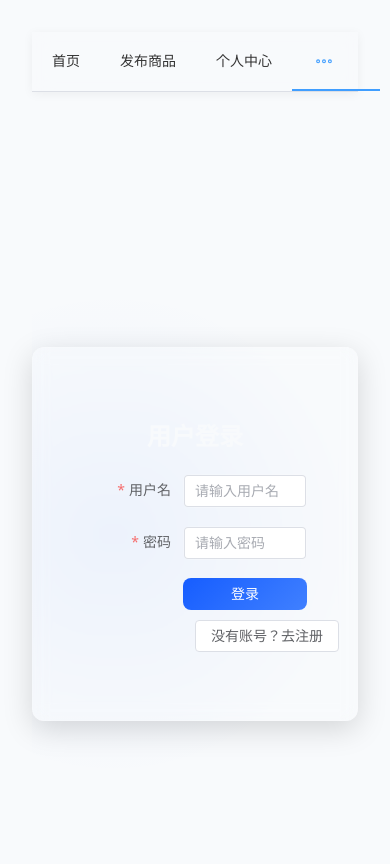
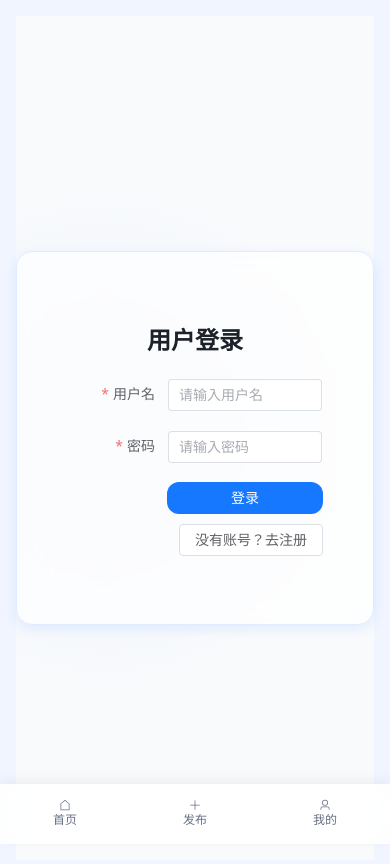
Before and after one commit to RiverXue/SecondhandSystem, a Vue app in the folder secondhand_frontend/: page /login in a window 390 px wide. Shown: the top 864 px of the page. Built offline with nearby package versions, Linux system fonts and the light colour scheme.

Commit message:
1.进一步优化UI，提升流畅度以及商品卡片的交互体验。2.修复留言模块用户ID不显示的BUG。

```diff
--- a/secondhand_frontend/src/App.vue
+++ b/secondhand_frontend/src/App.vue
@@ -1,6 +1,7 @@
 <template>
   <div class="app-container">
-    <Navbar />
+    <Navbar v-if="!isMobile" />
+    <BottomNavbar v-else />
     <transition name="glass-fade">
       <router-view/>
     </transition>
@@ -8,7 +9,23 @@
 </template>
 
 <script lang="ts" setup>
+import { ref, onMounted, onUnmounted } from 'vue';
 import Navbar from "./components/Navbar.vue"
+import BottomNavbar from "./components/BottomNavbar.vue"
+
+const isMobile = ref(window.innerWidth < 768);
+
+const handleResize = () => {
+  isMobile.value = window.innerWidth < 768;
+};
+
+onMounted(() => {
+  window.addEventListener('resize', handleResize);
+});
+
+onUnmounted(() => {
+  window.removeEventListener('resize', handleResize);
+});
 </script>
 
 <style scoped>
--- /dev/null
+++ b/secondhand_frontend/src/components/BottomNavbar.vue
@@ -0,0 +1,70 @@
+<template>
+  <div class="bottom-nav glass-nav">
+    <div class="nav-items">
+      <router-link class="nav-item" to="/">
+        <el-icon>
+          <Home/>
+        </el-icon>
+        <span>首页</span>
+      </router-link>
+      <router-link class="nav-item" to="/publish">
+        <el-icon>
+          <Plus/>
+        </el-icon>
+        <span>发布</span>
+      </router-link>
+      <router-link class="nav-item" to="/user-center">
+        <el-icon>
+          <User/>
+        </el-icon>
+        <span>我的</span>
+      </router-link>
+    </div>
+  </div>
+</template>
+
+<script lang="ts" setup>
+import {ElIcon} from 'element-plus';
+import { House as Home, Plus, User } from '@element-plus/icons-vue';
+import {RouterLink} from 'vue-router';
+</script>
+
+<style scoped>
+.bottom-nav {
+  position: fixed;
+  bottom: 0;
+  left: 0;
+  right: 0;
+  height: 60px;
+  background: rgba(255, 255, 255, 0.9);
+  backdrop-filter: blur(16px);
+  box-shadow: 0 -4px 12px rgba(0, 0, 0, 0.05);
+  z-index: 100;
+}
+
+.nav-items {
+  display: flex;
+  justify-content: space-around;
+  height: 100%;
+  align-items: center;
+}
+
+.nav-item {
+  display: flex;
+  flex-direction: column;
+  align-items: center;
+  color: var(--text-secondary);
+  text-decoration: none;
+  font-size: 12px;
+  padding: 5px 0;
+}
+
+.nav-item.router-link-exact-active {
+  color: var(--primary-blue);
+}
+
+.nav-item el-icon {
+  font-size: 20px;
+  margin-bottom: 2px;
+}
+</style>
--- a/secondhand_frontend/src/components/MessageBoard.vue
+++ b/secondhand_frontend/src/components/MessageBoard.vue
@@ -145,8 +145,11 @@ const handleReplySent = async () => {
 
 .detail-card {
   padding: 20px;
-  box-shadow: 0 2px 12px rgba(0, 0, 0, 0.05);
-  border-radius: 8px;
+  background: var(--glass-bg);
+  backdrop-filter: blur(16px);
+  border: var(--glass-border);
+  box-shadow: var(--glass-shadow);
+  border-radius: 16px;
   margin-bottom: 30px;
 }
 
@@ -162,7 +165,7 @@ const handleReplySent = async () => {
 .board-title {
   font-size: 18px;
   font-weight: 600;
-  color: #333;
+  color: var(--text-primary);
   margin: 0;
 }
 
@@ -174,7 +177,7 @@ const handleReplySent = async () => {
 
 .stats-item {
   font-size: 14px;
-  color: #606266;
+  color: var(--text-secondary);
 }
 
 .divider {
--- a/secondhand_frontend/src/components/MessageItem.vue
+++ b/secondhand_frontend/src/components/MessageItem.vue
@@ -5,7 +5,7 @@
     </el-avatar>
     <div class="message-content-wrapper">
       <div class="message-header">
-        <span class="username">{{ message.username }}</span>
+        <span class="username">ID: {{ message.userId }}</span>
         <span class="create-time">{{ formatDate(message.createTime) }}</span>
       </div>
       <div class="message-bubble">{{ message.content }}</div>
@@ -52,6 +52,7 @@ import {ElAvatar, ElButton, ElMessage} from 'element-plus';
 // 定义留言数据类型
 interface Message {
   id: number;
+  userId: number;
   username: string;
   userAvatar: string | null;
   content: string;
--- a/secondhand_frontend/src/components/Navbar.vue
+++ b/secondhand_frontend/src/components/Navbar.vue
@@ -10,10 +10,24 @@
 </template>
 
 <script lang="ts" setup>
-import {computed} from 'vue';
+import {computed, onMounted, onUnmounted, ref} from 'vue';
 import {useRouter} from 'vue-router';
 import {useUserStore} from '../store/user';
 import {ElMessage} from 'element-plus';
+
+const isScrolled = ref(false);
+
+const handleScroll = () => {
+  isScrolled.value = window.scrollY > 10;
+};
+
+onMounted(() => {
+  window.addEventListener('scroll', handleScroll);
+});
+
+onUnmounted(() => {
+  window.removeEventListener('scroll', handleScroll);
+});
 
 const router = useRouter();
 const userStore = useUserStore();
@@ -44,11 +58,20 @@ const handleLogout = async () => {
 }
 
 .glass-nav {
-  background: rgba(248, 250, 252, 0.85);
-  backdrop-filter: blur(10px);
-  border-bottom: 1px solid rgba(220, 220, 220, 0.3);
-  box-shadow: 0 2px 10px rgba(0, 0, 0, 0.05);
-  color: #333333;
+  position: sticky;
+  top: 0;
+  z-index: 100;
+  background: rgba(255,255,255,0.8);
+  backdrop-filter: blur(16px);
+  border-bottom: var(--glass-border);
+  box-shadow: 0 4px 12px rgba(22,119,255,0.1), 0 1px 0 rgba(22,119,255,0.1) inset;
+  color: var(--text-primary);
+  border-radius: 16px 16px 0 0;
+  transition: background 0.3s ease;
+}
+
+.glass-nav.scrolled {
+  background: rgba(255,255,255,0.95);
 }
 
 .el-menu-item {
@@ -70,7 +93,7 @@ const handleLogout = async () => {
 }
 
 .el-menu-item.is-active {
-  border-bottom: 2px solid #9D4EDD;
-  color: #fff;
+  border-bottom: 2px solid var(--primary-blue);
+  color: var(--primary-blue);
 }
 </style>
--- a/secondhand_frontend/src/pages/Login.vue
+++ b/secondhand_frontend/src/pages/Login.vue
@@ -83,17 +83,17 @@ const goToRegister = () => {
 .login-card {
   width: 400px;
   padding: 30px;
-  border-radius: 12px;
-  border: 1px solid rgba(255, 255, 255, 0.1);
-  background: rgba(255, 255, 255, 0.05);
-  backdrop-filter: blur(8px);
-  box-shadow: 0 8px 30px rgba(0, 0, 0, 0.15);
+  border-radius: 16px;
+  border: var(--glass-border);
+  background: var(--glass-bg);
+  backdrop-filter: blur(16px);
+  box-shadow: var(--glass-shadow);
 }
 
 .title {
   text-align: center;
   margin-bottom: 20px;
-  color: #F8FAFC;
+  color: var(--text-primary);
   font-size: 24px;
 }
 
@@ -111,17 +111,17 @@ const goToRegister = () => {
 }
 
 .el-input:focus-within {
-  border-color: #9D4EDD;
-  box-shadow: 0 0 0 2px rgba(157, 78, 221, 0.2);
+  border-color: var(--border-focus);
+  box-shadow: 0 0 0 2px rgba(13, 150, 255, 0.2);
 }
 
 .login-btn {
   width: 100%;
   margin-bottom: 10px;
-  background: linear-gradient(135deg, #165DFF 0%, #4080FF 100%);
+  background-color: var(--primary-blue);
   border: none;
-  border-radius: 8px;
-  transition: all 0.2s ease;
+  border-radius: 12px;
+  transition: all 0.3s ease;
 }
 
 .login-btn:hover {
--- a/secondhand_frontend/src/pages/UserCenter.vue
+++ b/secondhand_frontend/src/pages/UserCenter.vue
@@ -222,19 +222,19 @@ const handleRemoveFavorite = async (goodsId: number) => {
   display: flex;
   align-items: center;
   gap: 30px;
-  color: #F8FAFC;
+  color: #303133;
 }
 
 /* 表单样式优化 */
 .el-form-item__label {
-  color: #94A3B8;
+  color: #606266;
 }
 
 .el-input {
   background: rgba(255, 255, 255, 0.08);
   border: 1px solid rgba(255, 255, 255, 0.1);
-  border-radius: 8px;
-  color: #F8FAFC;
+      border-radius: 8px;
+  color: #303133;
 }
 
 .el-input__wrapper {
@@ -261,4 +261,9 @@ const handleRemoveFavorite = async (goodsId: number) => {
     border-radius: 10px;
   }
 }
+.page-title {
+  font-size: 24px;
+  margin-bottom: 20px;
+  color: #303133;
+}
 </style>
--- a/secondhand_frontend/src/style.css
+++ b/secondhand_frontend/src/style.css
@@ -4,14 +4,30 @@
   font-weight: 400;
 
   color-scheme: light only;
-  color: #333333;
-  background-color: #F8FAFC;
+  color: #1F1F1F;
+  background-color: #F9FAFB;
 
-  --primary-orange: #FF6B00;
+  /* 交易信任感玻璃态设计变量 */
+  --glass-bg: rgba(255,255,255,0.7);
+  --glass-border: 1px solid #E0EBFF;
+  --glass-shadow: 0 4px 12px rgba(22,119,255,0.1);
+  --glass-gradient: linear-gradient(180deg, #F0F5FF 0%, transparent 100%);
+  --glass-gradient-blue: linear-gradient(135deg, #1677FF 0%, #0969DA 100%);
+  --glass-gradient-orange: linear-gradient(135deg, #FF7D00 0%, #FF9535 100%);
+
+  /* 交易信任感配色方案 */
   --primary-blue: #1677FF;
-  --light-gray: #F8FAFC;
-  --medium-gray: #e5e5e5;
-  --dark-gray: #888888;
+  --primary-dark: #0969DA;
+  --primary-light: #E8F3FF;
+  --secondary-orange: #FF7D00;
+  --secondary-green: #00B42A;
+  --text-primary: #1D2129;
+  --text-secondary: #667085;
+  --background: #F0F5FF;
+  --surface: #FFFFFF;
+  --border-light: rgba(22,119,255,0.1);
+  --border-focus: #1677FF;
+  --border-error: #EF4444;
 }
 
 a {
@@ -27,7 +43,8 @@ body {
   margin: 0;
   min-width: 320px;
   min-height: 100vh;
-  background-color: var(--light-gray);
+  background-color: var(--background);
+  background-image: var(--glass-gradient);
 }
 
 h1 {
@@ -36,34 +53,46 @@ h1 {
 }
 
 button {
-  border-radius: 4px;
+  border-radius: 12px;
   border: none;
   padding: 0.6em 1.2em;
   font-size: 14px;
   font-weight: 500;
   font-family: inherit;
-  background-color: var(--primary-orange);
+  background-color: var(--primary-blue);
   color: white;
   cursor: pointer;
-  transition: background-color 0.2s;
+  transition: all 0.3s ease;
+  will-change: transform, opacity;
 }
 button:hover {
-  background-color: #F56700;
+  background-color: var(--primary-dark);
+  transform: scale(1.02);
   border-color: transparent;
+}
+button:active {
+  transform: translateY(1px);
 }
 button:focus,
 button:focus-visible {
-  outline: 2px solid rgba(255, 107, 0, 0.3);
+  outline: 2px solid var(--border-focus);
 }
 
 .card {
   padding: 2em;
+  border-radius: 16px;
+  background: var(--glass-bg);
+  backdrop-filter: blur(16px);
+  border: var(--glass-border);
+  box-shadow: var(--glass-shadow);
+  transition: all 0.3s ease;
+  will-change: transform, opacity;
 }
 
 #app {
   max-width: 1280px;
   margin: 0 auto;
-  padding: 2rem;
+  padding: 1rem;
   text-align: center;
 }
 
```
Also changed, not shown: secondhand_frontend/src/pages/Home.vue (+155 -24 lines), secondhand_frontend/src/assets/codelogo.png, secondhand_frontend/src/assets/codelogoGreen.png (added), 2 other files (tests, documents, lock files or other folders).
